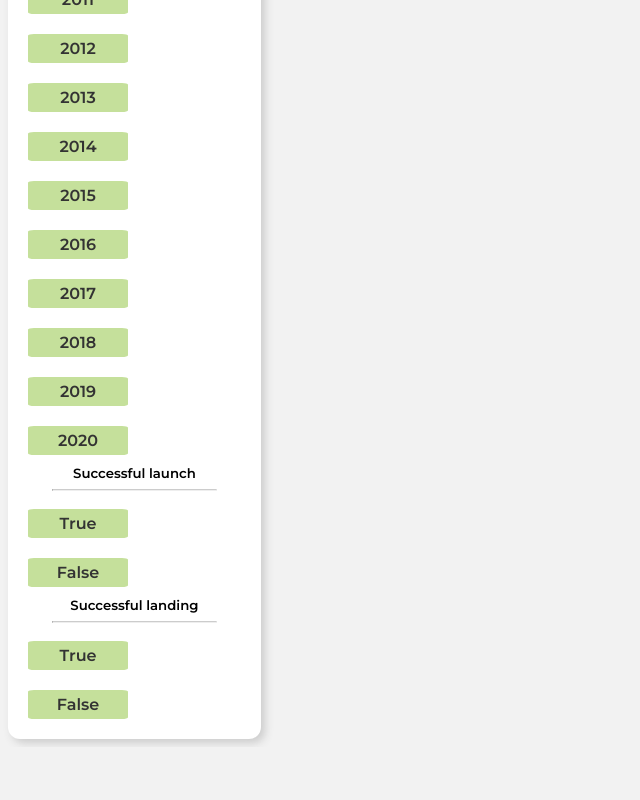
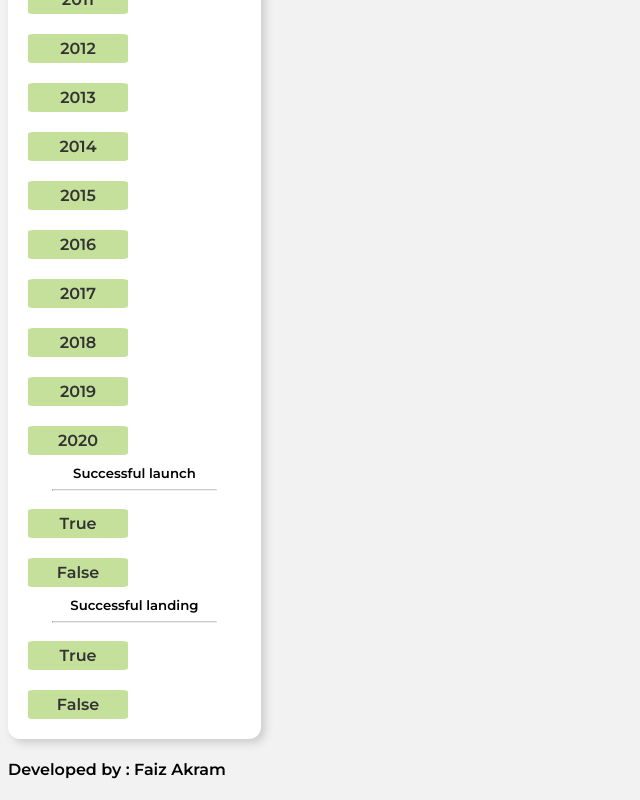
Before and after one commit to faiz-akram/spacex-programs, an Angular app: page / in a window 1280 px wide. Shown: the part 425-1225 px from the top of the page, without its empty margins (0-640 px from the left). Before the commit the page ends 1172 px from the top, so only its background shows below. Built offline with nearby package versions, Linux system fonts and the light colour scheme; no server answers.

Commit message:
adding dev name

```diff
--- a/src/app/dashboard/dashboard.component.html
+++ b/src/app/dashboard/dashboard.component.html
@@ -4,3 +4,6 @@
 <app-sidebar></app-sidebar>
 <router-outlet></router-outlet>
 <!-- <app-content></app-content> -->
+<div class='footer'>
+    <h4>Developed by : Faiz Akram</h4>
+</div>
```
